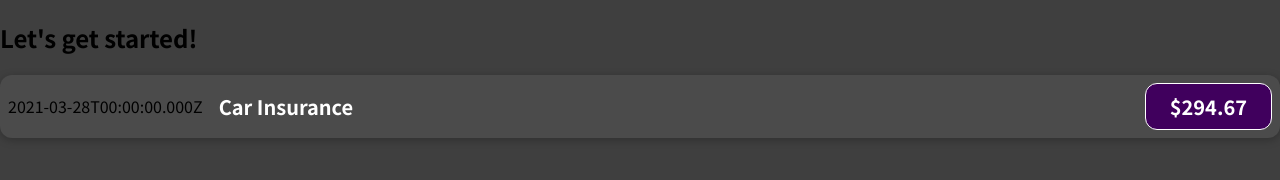
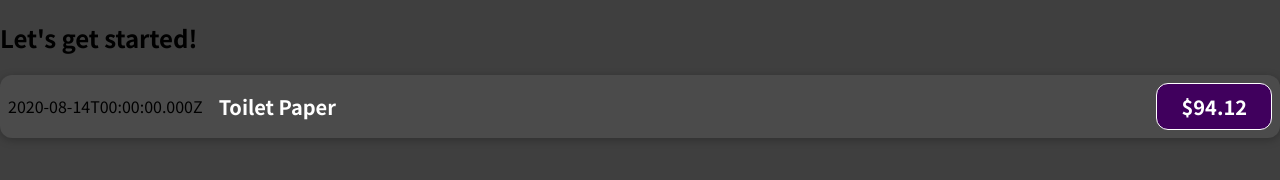
Before and after one commit to olivergarciarg/react-training, a JavaScript app in the folder react-complete-guide/: page / in a window 1280 px wide. Shown: the top 180 px of the page. Built offline with nearby package versions, Linux system fonts and the light colour scheme.

Commit message:
section 3 video 37

```diff
--- a/react-complete-guide/src/App.js
+++ b/react-complete-guide/src/App.js
@@ -1,12 +1,37 @@
-import ExpenseItem from "./components/ExpenseItem";
+import ExpenseItem from './components/ExpenseItem'
 
 function App() {
+  const expenses = [
+    {
+      id: 'e1',
+      title: 'Toilet Paper',
+      amount: 94.12,
+      date: new Date(2020, 7, 14),
+    },
+    { id: 'e2',
+      title: 'New TV',
+      amount: 799.49,
+      date: new Date(2021, 2, 12)
+    },
+    {
+      id: 'e3',
+      title: 'Car Insurance',
+      amount: 294.67,
+      date: new Date(2021, 2, 28),
+    },
+    {
+      id: 'e4',
+      title: 'New Desk (Wooden)',
+      amount: 450,
+      date: new Date(2021, 5, 12),
+    }
+  ]
   return (
     <div>
       <h2>Let's get started!</h2>
-      <ExpenseItem></ExpenseItem>
+      <ExpenseItem title={expenses[0].title} amount={expenses[0].amount} date={expenses[0].date}></ExpenseItem>
     </div>
-  );
+  )
 }
 
-export default App;
+export default App
--- a/react-complete-guide/src/components/ExpenseItem.js
+++ b/react-complete-guide/src/components/ExpenseItem.js
@@ -1,16 +1,12 @@
 import './ExpenseItem.css'
 
-function ExpenseItem() {
-  const expenseDate = new Date(2021, 2, 28);
-  const expenseTitle = "Car Insurance";
-  const expenseAmount = 294.67;
-
+function ExpenseItem(props) {
   return (
     <div className="expense-item">
-      <div>{expenseDate.toISOString()}</div>
+      <div>{props.date.toISOString()}</div>
       <div className="expense-item__description">
-        <h2>{expenseTitle}</h2>
-        <div className="expense-item__price">${expenseAmount}</div>
+        <h2>{props.title}</h2>
+        <div className="expense-item__price">${props.amount}</div>
       </div>
     </div>
   )
```
Also changed, not shown: 1 other file (tests, documents, lock files or other folders).
